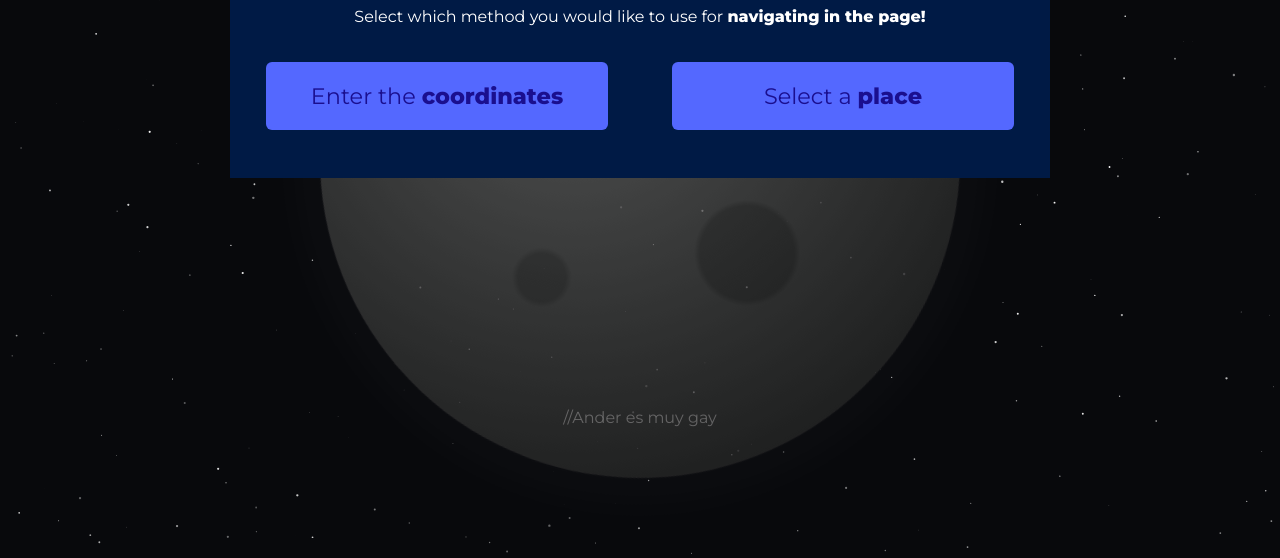
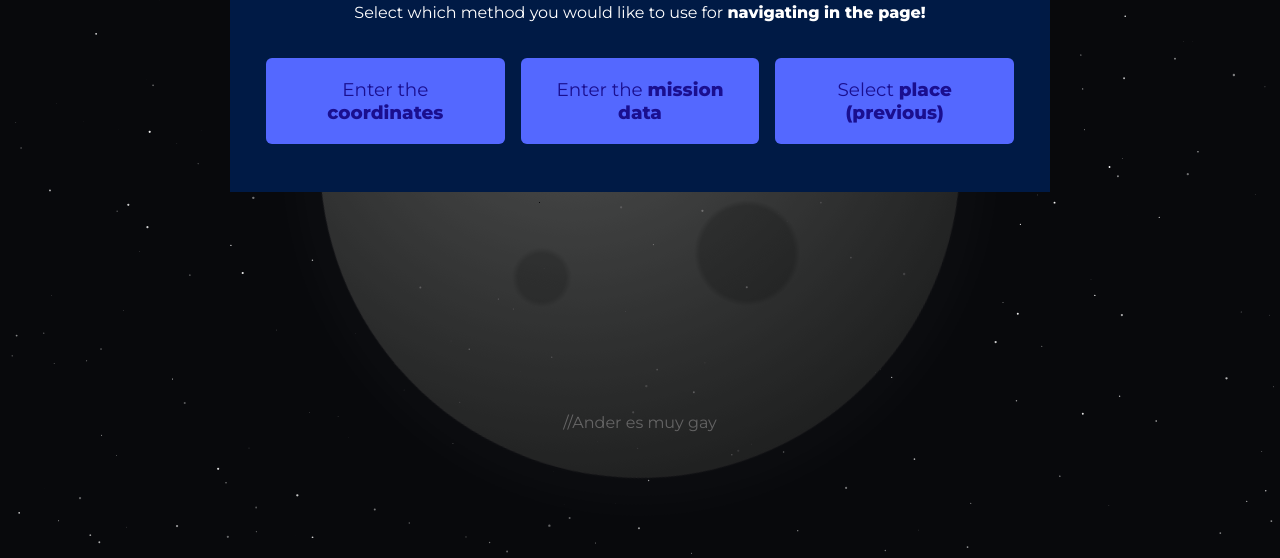
Before and after one commit to christophermunozglez-sketch/lunar-landing-navigator, a plain HTML site: page index.html in a window 1280 px wide. Shown: the part 242-800 px from the top of the page. Drawn offline with Linux system fonts and the light colour scheme.

Commit message:
meti los 3 botones para llenar cada

```diff
--- a/css/inicio.css
+++ b/css/inicio.css
@@ -92,19 +92,21 @@ body {
 
 .botones {
   display: grid;
-  grid-template-columns: repeat(auto-fit, minmax(220px, 1fr));
-  gap: 24px 64px;
+  grid-template-columns: repeat(auto-fit, minmax(160px, 1fr));
+  gap: 16px;
   margin-top: 36px;
 }
 
 .boton {
+  display: block;
   padding: 20px 16px;
+  text-decoration: none; /* quita la línea de abajo que tienen los enlaces */
   border: none;
   border-radius: 6px;
   background: var(--boton);
   color: var(--boton-texto);
   font-family: inherit;
-  font-size: clamp(1rem, 2.4vw, 1.4rem);
+  font-size: clamp(1rem, 2vw, 1.15rem);
   cursor: pointer;
   transition:
     background 0.2s,
--- a/index.html
+++ b/index.html
@@ -21,9 +21,11 @@
       <p class="subtitulo">Please answer the following for getting started!</p>
       <p>Select which method you would like to use for <strong>navigating in the page!</strong></p>
 
+      <!-- Cada botón es un enlace (<a>) que lleva a otra página -->
       <div class="botones">
-        <button class="boton" id="btn-coordenadas">Enter the <strong>coordinates</strong></button>
-        <button class="boton" id="btn-lugar">Select a <strong>place</strong></button>
+        <a class="boton" href="coordenadas.html">Enter the <strong>coordinates</strong></a>
+        <a class="boton" href="mision.html">Enter the <strong>mission data</strong></a>
+        <a class="boton" href="lugar.html">Select <strong>place (previous)</strong></a>
       </div>
     </main>
 
--- a/js/inicio.js
+++ b/js/inicio.js
@@ -22,12 +22,4 @@ function dibujarEstrellas() {
 dibujarEstrellas();
 window.addEventListener("resize", dibujarEstrellas);
 
-// --- Botones ---
-// TODO: cuando existan las siguientes pantallas, cambiar los alert por la navegación real.
-document.getElementById("btn-coordenadas").addEventListener("click", () => {
-  alert("Próximamente: pantalla para escribir coordenadas");
-});
-
-document.getElementById("btn-lugar").addEventListener("click", () => {
-  alert("Próximamente: pantalla para elegir un lugar en la Luna");
-});
+// Los botones ya no necesitan JavaScript: son enlaces en index.html.
```
Also changed, not shown: coordenadas.html (added), lugar.html (added), mision.html (added).
